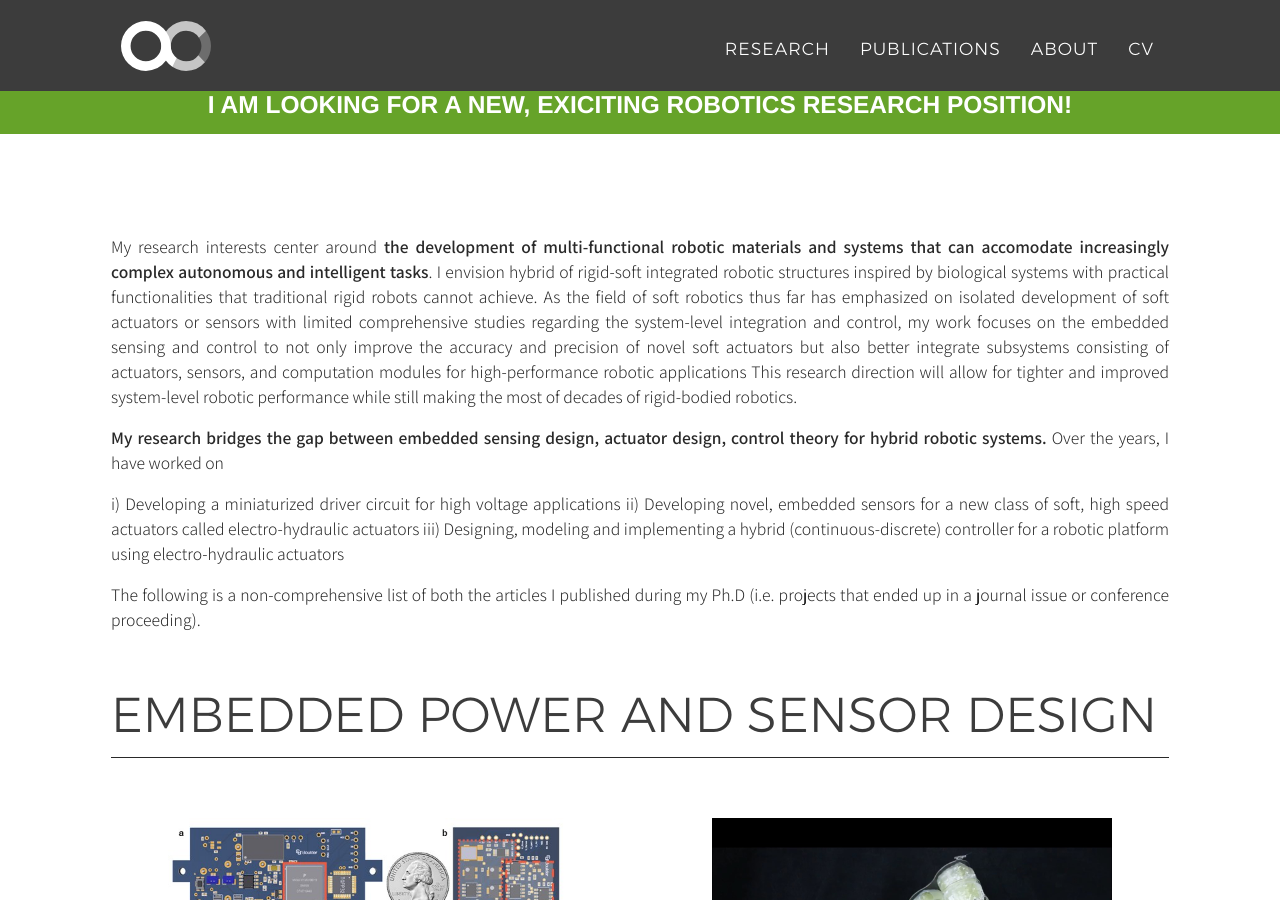
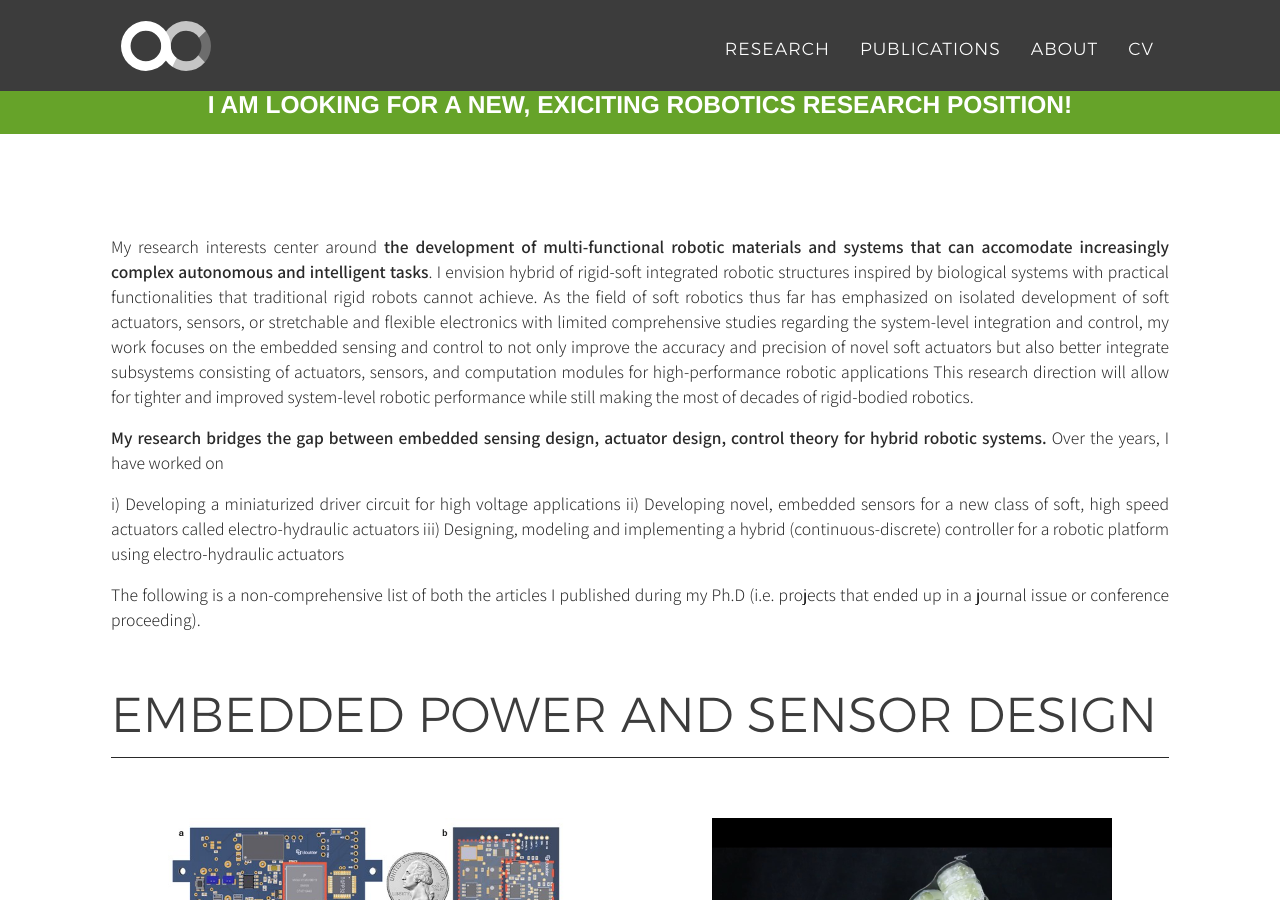
Before and after one commit to KhoiDLy/KhoiDLy.github.io, a Jekyll site: the page built from index.html, in a window 1280 px wide and 900 px high, scrolled down 651 px. Built offline with Jekyll 4.4.1, drawn with Linux system fonts in a browser that asks for light colours; nearby versions of some CDN libraries; some web fonts are replaced.

Commit message:
Update index.html

```diff
--- a/index.html
+++ b/index.html
@@ -6,7 +6,7 @@ description: "My research in robotics, human-robot interaction and artificial in
 
 My research interests center around **the development of multi-functional robotic materials and systems that can accomodate increasingly complex autonomous and intelligent tasks**.
 I envision hybrid of rigid-soft integrated robotic structures inspired by biological systems with practical functionalities that traditional rigid robots cannot achieve.
-As the field of soft robotics thus far has emphasized on isolated development of soft actuators or sensors with limited comprehensive studies regarding the system-level integration and control,
+As the field of soft robotics thus far has emphasized on isolated development of soft actuators, sensors, or stretchable and flexible electronics with limited comprehensive studies regarding the system-level integration and control,
 my work focuses on the embedded sensing and control to not only improve the accuracy and precision of novel soft actuators but also better integrate subsystems consisting of actuators, sensors, and computation modules for high-performance robotic applications
 This research direction will allow for tighter and improved system-level robotic performance while still making the most of decades of rigid-bodied robotics.
 
```
